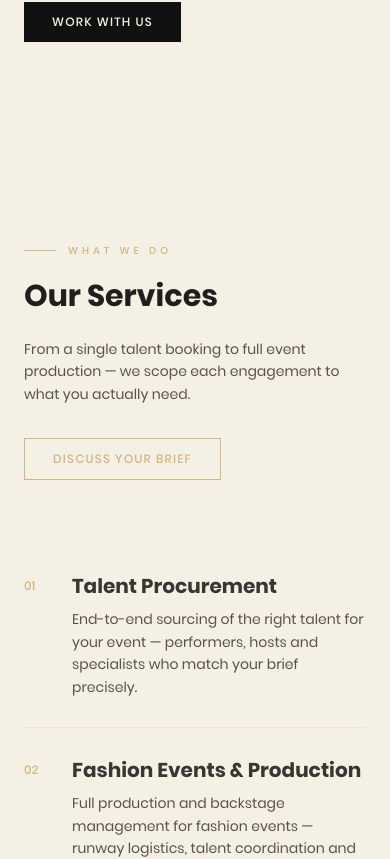
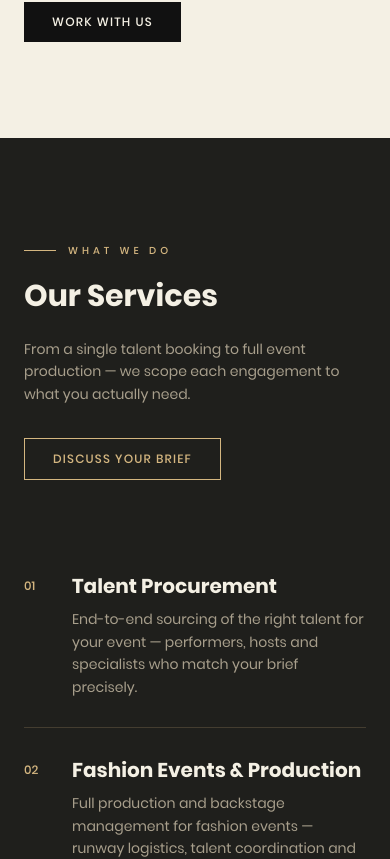
Before and after one commit to jade842/harveyjamesmanagement, a Next.js app: page / in a window 390 px wide. Shown: the part 2133-2992 px from the top of the page. Built offline with nearby package versions, Linux system fonts and the light colour scheme.

Commit message:
Alternate dark/light sections: Services, Projects, Gallery go dark

```diff
--- a/app/components/Gallery.tsx
+++ b/app/components/Gallery.tsx
@@ -13,7 +13,7 @@ const images = [
 
 export default function Gallery() {
   return (
-    <section className="bg-[#F4F0E4] py-12 overflow-hidden">
+    <section className="bg-[#1F1F1C] py-12 overflow-hidden">
       <div className="inline-flex gap-3 animate-marquee whitespace-nowrap">
         {[...images, ...images].map((img, i) => (
           <div
--- a/app/components/Projects.tsx
+++ b/app/components/Projects.tsx
@@ -41,7 +41,7 @@ const projects = [
 
 export default function Projects() {
   return (
-    <section id="projects" className="py-24 bg-[#F4F0E4]">
+    <section id="projects" className="py-24 bg-[#1F1F1C]">
       <div className="max-w-6xl mx-auto px-6 lg:px-8">
 
         <div className="text-center mb-14">
@@ -53,7 +53,7 @@ export default function Projects() {
             <div className="h-px w-8 bg-[#D4B680]" />
           </div>
           <h2
-            className="text-3xl lg:text-4xl font-bold text-[#1F1F1C]"
+            className="text-3xl lg:text-4xl font-bold text-[#F4F0E4]"
             style={{ fontFamily: "var(--font-poppins), sans-serif" }}
           >
             Work That Speaks
@@ -62,7 +62,7 @@ export default function Projects() {
           </h2>
         </div>
 
-        <div className="divide-y divide-[#D4B680]/20">
+        <div className="divide-y divide-[#D4B680]/15">
           {projects.map((project) => (
             <div key={project.title} className="group py-8 grid md:grid-cols-[1fr_auto] gap-8 items-start">
               {/* Text + categories */}
@@ -72,7 +72,7 @@ export default function Projects() {
                     <span
                       key={tag}
                       className={`text-[10px] font-medium tracking-widest uppercase px-2.5 py-0.5 ${
-                        i === 0 ? "bg-[#D4B680] text-[#111111]" : "border border-[#D4B680]/40 text-[#8a7a60]"
+                        i === 0 ? "bg-[#D4B680] text-[#111111]" : "border border-[#D4B680]/40 text-[#a89f8c]"
                       }`}
                     >
                       {tag}
@@ -80,16 +80,16 @@ export default function Projects() {
                   ))}
                 </div>
                 <h3
-                  className="text-2xl font-bold text-[#3a3530] mb-1 group-hover:text-[#D4B680] transition-colors duration-300"
+                  className="text-2xl font-bold text-[#F4F0E4] mb-1 group-hover:text-[#D4B680] transition-colors duration-300"
                   style={{ fontFamily: "var(--font-poppins), sans-serif" }}
                 >
                   {project.title}
                 </h3>
                 <p className="text-[10px] font-medium tracking-widest uppercase text-[#D4B680] mb-4">{project.subtitle}</p>
-                <p className="text-[#5a5248] text-sm leading-relaxed mb-4">{project.scope}</p>
+                <p className="text-[#a89f8c] text-sm leading-relaxed mb-4">{project.scope}</p>
                 <div className="flex flex-wrap gap-1.5">
                   {project.talentCategories.map((cat) => (
-                    <span key={cat} className="text-[10px] tracking-wide text-[#8a7a60] border border-[#D4B680]/30 px-2 py-0.5">
+                    <span key={cat} className="text-[10px] tracking-wide text-[#a89f8c] border border-[#D4B680]/30 px-2 py-0.5">
                       {cat}
                     </span>
                   ))}
--- a/app/components/Services.tsx
+++ b/app/components/Services.tsx
@@ -28,7 +28,7 @@ const services = [
 
 export default function Services() {
   return (
-    <section id="services" className="py-24 bg-[#F4F0E4]">
+    <section id="services" className="py-24 bg-[#1F1F1C]">
       <div className="max-w-6xl mx-auto px-6 lg:px-8">
         <div className="grid lg:grid-cols-[1fr_2fr] gap-16 items-start">
 
@@ -41,12 +41,12 @@ export default function Services() {
               </span>
             </div>
             <h2
-              className="text-3xl lg:text-4xl font-bold text-[#1F1F1C] mb-6"
+              className="text-3xl lg:text-4xl font-bold text-[#F4F0E4] mb-6"
               style={{ fontFamily: "var(--font-poppins), sans-serif" }}
             >
               Our Services
             </h2>
-            <p className="text-[#5a5248] text-sm leading-relaxed mb-8">
+            <p className="text-[#a89f8c] text-sm leading-relaxed mb-8">
               From a single talent booking to full event production — we scope each engagement to what you actually need.
             </p>
             <a
@@ -69,12 +69,12 @@ export default function Services() {
                 </span>
                 <div>
                   <h3
-                    className="text-xl font-bold text-[#3a3530] mb-2 group-hover:text-[#D4B680] transition-colors duration-300"
+                    className="text-xl font-bold text-[#F4F0E4] mb-2 group-hover:text-[#D4B680] transition-colors duration-300"
                     style={{ fontFamily: "var(--font-poppins), sans-serif" }}
                   >
                     {service.title}
                   </h3>
-                  <p className="text-[#5a5248] text-sm leading-relaxed">{service.description}</p>
+                  <p className="text-[#a89f8c] text-sm leading-relaxed">{service.description}</p>
                 </div>
               </div>
             ))}
```
